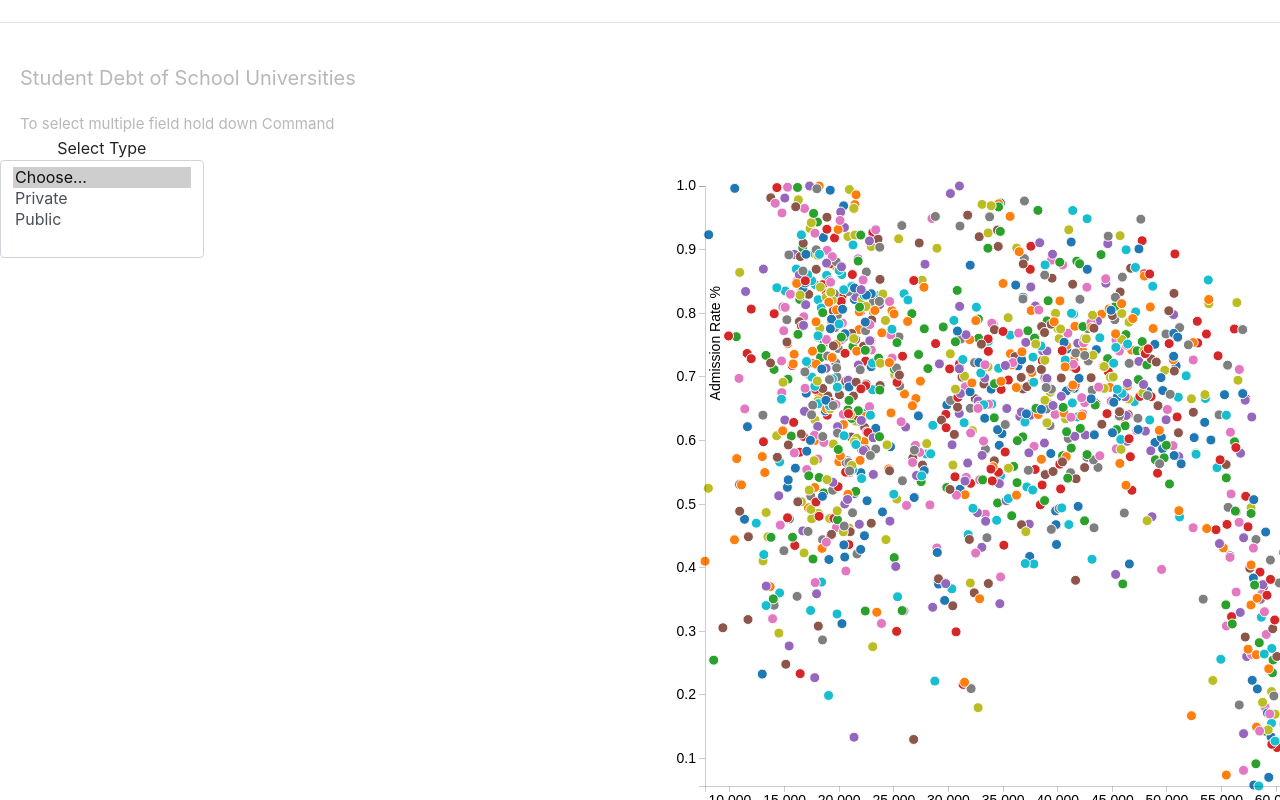
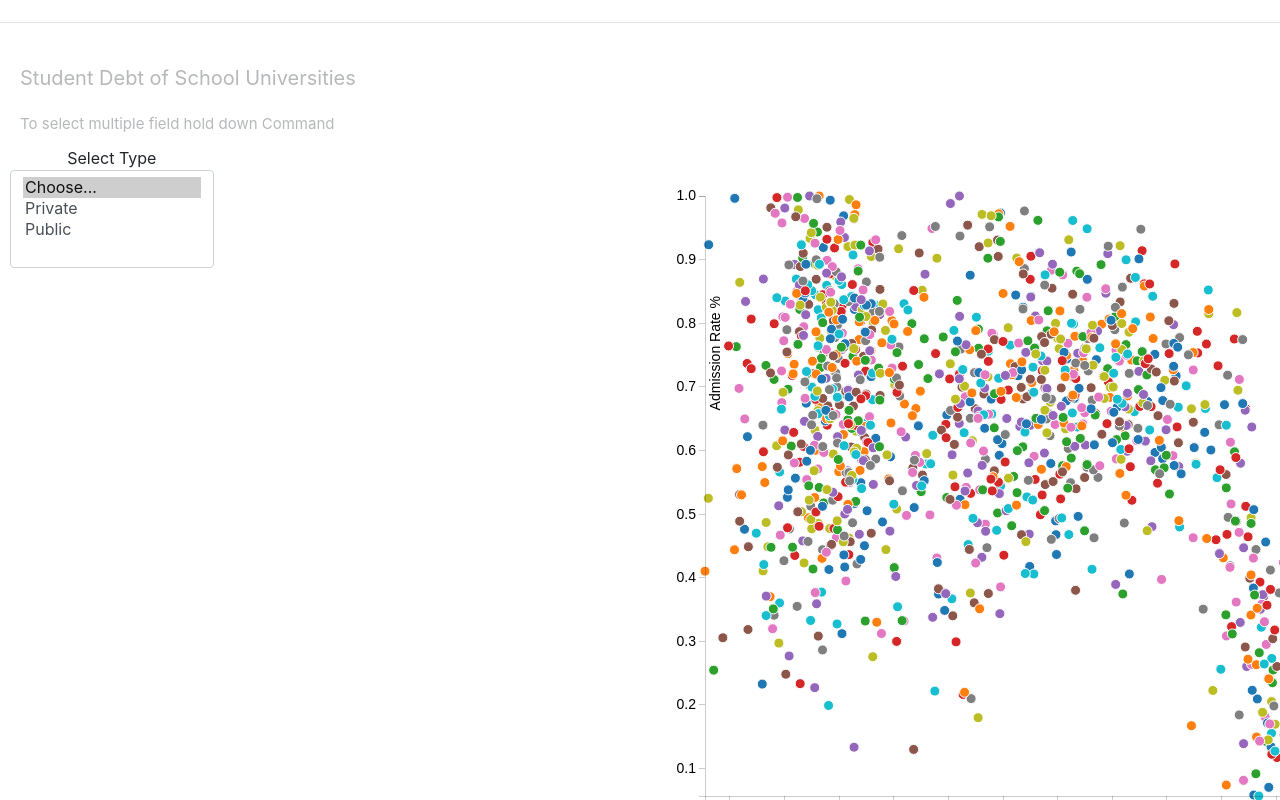
Before and after one commit to thinhnguyennt7/CS4460-Data-Visualization, a plain HTML site: page index.html in a window 1280 px wide. Shown: the part 1600-2400 px from the top of the page. Drawn offline with nearby package versions, Linux system fonts and the light colour scheme.

Commit message:
new style sheet for the third graph

```diff
--- a/stylesheet.css
+++ b/stylesheet.css
@@ -85,3 +85,7 @@ body {
 	font-family: sans-serif;
 	font-size: 14px;
 }
+
+.leftPadding {
+	padding: 10px;
+}
```
